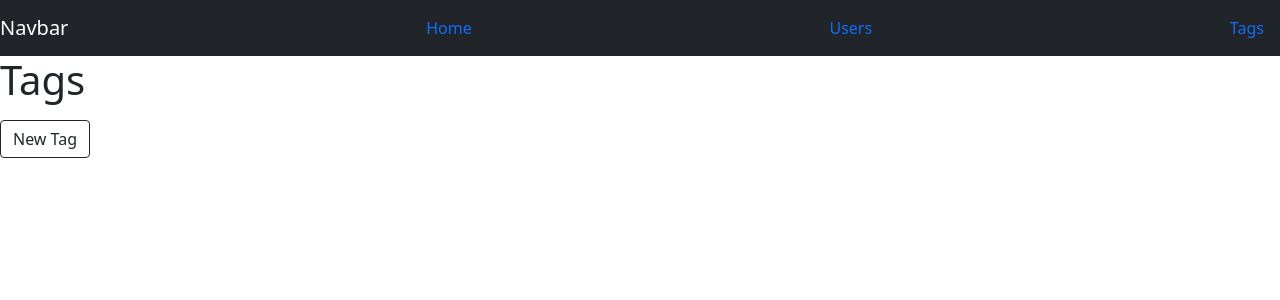
After one commit to hassankaz1/blogly-part2, a Flask app: page /tags in a window 1280 px wide. The commit adds this page. Shown: the top 300 px of the page. Run offline with Flask 2, Linux system fonts and the light colour scheme; data that the repository does not hold is empty.

Commit message:
finished

```diff
--- a/app.py
+++ b/app.py
@@ -1,8 +1,5 @@
-from crypt import methods
-import re
-from turtle import pos
 from flask import Flask, redirect, render_template, request, flash, session
-from models import db, connect_db, User, Post
+from models import db, connect_db, User, Post, Tag
 
 app = Flask(__name__)
 
@@ -19,7 +16,7 @@ db.create_all()
 @app.route("/")
 def homepage():
     """Home Page - Will show list of users"""
-    return redirect("/users")
+    return render_template("home.html")
 
 
 @app.route("/users")
@@ -91,7 +88,8 @@ def delete_user(user_id):
 def post_form(user_id):
     """Take to Form to upload post"""
     user = User.query.get_or_404(user_id)
-    return render_template("post-form.html", user=user)
+    tags = Tag.query.all()
+    return render_template("post-form.html", user=user, tags=tags)
 
 
 @app.route('/users/<int:user_id>/post-form', methods=["POST"])
@@ -99,8 +97,11 @@ def handle_post(user_id):
     """Handle form submission for adding a post"""
     # get form data and make post
     user = User.query.get_or_404(user_id)
+    tag_ids = [int(num) for num in request.form.getlist("tags")]
+    tags = Tag.query.filter(Tag.id.in_(tag_ids)).all()
+
     new_post = Post(title=request.form['title'],
-                    content=request.form['content'], user=user)
+                    content=request.form['content'], user=user, tags=tags)
 
     db.session.add(new_post)
     db.session.commit()
@@ -146,3 +147,68 @@ def delete_post(post_id):
     db.session.delete(post)
     db.session.commit()
     return redirect("/users")
+
+
+@app.route('/tags')
+def all_tags():
+    """Will Show List of All Tags in DB"""
+    tags = Tag.query.all()
+    return render_template('tags.html', tags=tags)
+
+
+@app.route('/tags/new', methods=["GET"])
+def tags_new_form():
+    """Display Form to Add Tag"""
+    return render_template('new-tag.html')
+
+
+@app.route("/tags/new", methods=["POST"])
+def tags_new():
+    """Handle Form Submission for new Tag"""
+    # create new tag from form data
+    new_tag = Tag(
+        title=request.form['title'])
+    # add tag to db and commit
+    db.session.add(new_tag)
+    db.session.commit()
+    return redirect("/tags")
+
+
+@app.route("/tags/<int:tag_id>")
+def display_tag(tag_id):
+    """Display Tag Information"""
+    tag = Tag.query.get_or_404(tag_id)
+    return render_template("tag.html", tag=tag)
+
+
+@app.route("/tags/<int:tag_id>/edit")
+def edit_tag(tag_id):
+    """Display Form to edit tag"""
+    tag = Tag.query.get_or_404(tag_id)
+    return render_template("edit-tag.html", tag=tag)
+
+
+@app.route("/tags/<int:tag_id>/edit", methods=["POST"])
+def modify_tag(tag_id):
+    """Handle Form to edit tag"""
+    tag = Tag.query.get_or_404(tag_id)
+
+    tag.title = request.form['title']
+
+    db.session.add(tag)
+    db.session.commit()
+
+    flash(f"Post '{tag.title}' edited.")
+    tag = tag.query.get_or_404(tag_id)
+
+    return redirect(f"/tags/{tag.id}")
+
+
+@app.route('/tags/<int:tag_id>/delete', methods=["POST"])
+def delete_tag(tag_id):
+    """Handle form submission for deleting an existing tag"""
+    # get tag-id and delete from DB
+    tag = Tag.query.get_or_404(tag_id)
+    db.session.delete(tag)
+    db.session.commit()
+    return redirect("/tags")
--- a/templates/base.html
+++ b/templates/base.html
@@ -11,6 +11,21 @@
 </head>
 
 <body>
+
+    <nav class="navbar navbar-dark bg-dark justify-content-between">
+        <a class="navbar-brand">Navbar</a>
+        <li style="list-style-type: none;">
+            <a class="nav-link" href="/">Home</a>
+        </li>
+        <li style="list-style-type: none;">
+            <a class="nav-link" href="/users">Users</a>
+        </li>
+        <li style="list-style-type: none;">
+            <a class="nav-link" href="/tags">Tags</a>
+        </li>
+    </nav>
+
+
 
     <section class="messages">
         {% for msg in get_flashed_messages() %}
--- /dev/null
+++ b/templates/tags.html
@@ -0,0 +1,16 @@
+{% extends 'base.html' %}
+
+{% block title %}Tags{% endblock %}
+
+{% block content %}
+<h1>Tags</h1>
+
+<ul>
+    {% for tag in tags %}
+    <li>
+        <a href="/tags/{{ tag.id }}">{{ tag.title }}</a>
+    </li>
+    {% endfor %}
+</ul>
+<p><a class="btn btn-outline-dark" href="/tags/new">New Tag</a></p>
+{% endblock %}
```
Also changed, not shown: models.py (+27 -0 lines), templates/edit-tag.html (added, +17 -0 lines), templates/home.html (added, +13 -0 lines), templates/new-tag.html (added, +16 -0 lines), templates/post-form.html (+10 -1 lines), templates/post.html (+9 -0 lines), templates/tag.html (added, +22 -0 lines).
